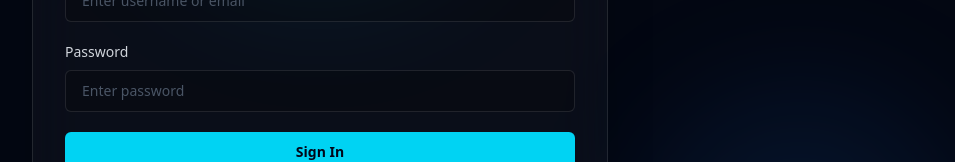
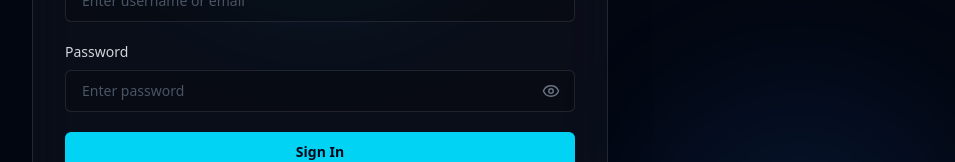
Before and after one commit to SudiptoRahaOfficial/AI-Resume-Analyzer-And-Interview-Preparation-Platform, a Next.js app in the folder frontend/: page /auth/signin in a window 1280 px wide. Shown: the part 390-552 px from the top of the page, without its empty margins (320-1275 px from the left). Built offline with nearby package versions, Linux system fonts and the light colour scheme.

Commit message:
added password show/hide feature at signup & signin|- frontend

```diff
--- a/frontend/src/components/auth/signin.jsx
+++ b/frontend/src/components/auth/signin.jsx
@@ -5,6 +5,7 @@
 import { useState } from 'react'
 import { useRouter } from 'next/navigation'
 import { useAuth } from '@/hooks/useAuth'
+import { Eye, EyeOff } from 'lucide-react'
 
 export default function Signin() {
 	// router for page navigation
@@ -16,6 +17,7 @@ export default function Signin() {
 	// required states
 	const [identifier, setIdentifier] = useState('')
 	const [password, setPassword] = useState('')
+	const [showPassword, setShowPassword] = useState(false)
 	const [error, setError] = useState('')
 
 	// function for handle submit
@@ -110,13 +112,36 @@ export default function Signin() {
 								Password
 							</label>
 
-							<input
-								type='password'
-								placeholder='Enter password'
-								value={password}
-								onChange={(e) => setPassword(e.target.value)}
-								className='w-full rounded-md border border-white/10 bg-black/20 px-4 py-2.5 text-sm text-white placeholder:text-gray-600 outline-none transition focus:border-cyan-400/60 focus:bg-white/3 focus:ring-1 focus:ring-cyan-400/30'
-							/>
+							<div className='relative'>
+								<input
+									type={showPassword ? 'text' : 'password'}
+									placeholder='Enter password'
+									value={password}
+									onChange={(e) =>
+										setPassword(e.target.value)
+									}
+									className='w-full rounded-md border border-white/10 bg-black/20 px-4 py-2.5 pr-12 text-sm text-white placeholder:text-gray-600 outline-none transition focus:border-cyan-400/60 focus:bg-white/3 focus:ring-1 focus:ring-cyan-400/30'
+								/>
+
+								<button
+									type='button'
+									onClick={() =>
+										setShowPassword((prev) => !prev)
+									}
+									aria-label={
+										showPassword
+											? 'Hide password'
+											: 'Show password'
+									}
+									className='absolute inset-y-0 right-0 flex w-12 items-center justify-center text-gray-500 transition hover:text-cyan-300 cursor-pointer'
+								>
+									{showPassword ? (
+										<EyeOff size={18} />
+									) : (
+										<Eye size={18} />
+									)}
+								</button>
+							</div>
 						</div>
 
 						{/* Error */}
--- a/frontend/src/components/auth/signup.jsx
+++ b/frontend/src/components/auth/signup.jsx
@@ -5,6 +5,7 @@
 import { useState } from 'react'
 import { useRouter } from 'next/navigation'
 import { useAuth } from '@/hooks/useAuth'
+import { Eye, EyeOff } from 'lucide-react'
 
 export default function Signup() {
 	// router for page navigation
@@ -19,6 +20,7 @@ export default function Signup() {
 		email: '',
 		password: '',
 	})
+	const [showPassword, setShowPassword] = useState(false)
 	const [error, setError] = useState('')
 
 	// change function for input fields
@@ -129,14 +131,35 @@ export default function Signup() {
 								Password
 							</label>
 
+							<div className='relative'>
 								<input
-								type='password'
+									type={showPassword ? 'text' : 'password'}
 									name='password'
 									placeholder='Enter password'
 									value={form.password}
 									onChange={handleChange}
-								className='w-full rounded-md border border-white/10 bg-black/20 px-4 py-2.5 text-sm text-white placeholder:text-gray-600 outline-none transition focus:border-cyan-400/60 focus:bg-white/3 focus:ring-1 focus:ring-cyan-400/30'
+									className='w-full rounded-md border border-white/10 bg-black/20 px-4 py-2.5 pr-12 text-sm text-white placeholder:text-gray-600 outline-none transition focus:border-cyan-400/60 focus:bg-white/3 focus:ring-1 focus:ring-cyan-400/30'
 								/>
+
+								<button
+									type='button'
+									onClick={() =>
+										setShowPassword((prev) => !prev)
+									}
+									className='absolute inset-y-0 right-0 flex w-12 items-center justify-center text-gray-500 transition hover:text-cyan-300 cursor-pointer'
+									aria-label={
+										showPassword
+											? 'Hide password'
+											: 'Show password'
+									}
+								>
+									{showPassword ? (
+										<EyeOff size={18} />
+									) : (
+										<Eye size={18} />
+									)}
+								</button>
+							</div>
 						</div>
 
 						{/* Error */}
```
Lines whose indentation alone changed are shown as unchanged.
